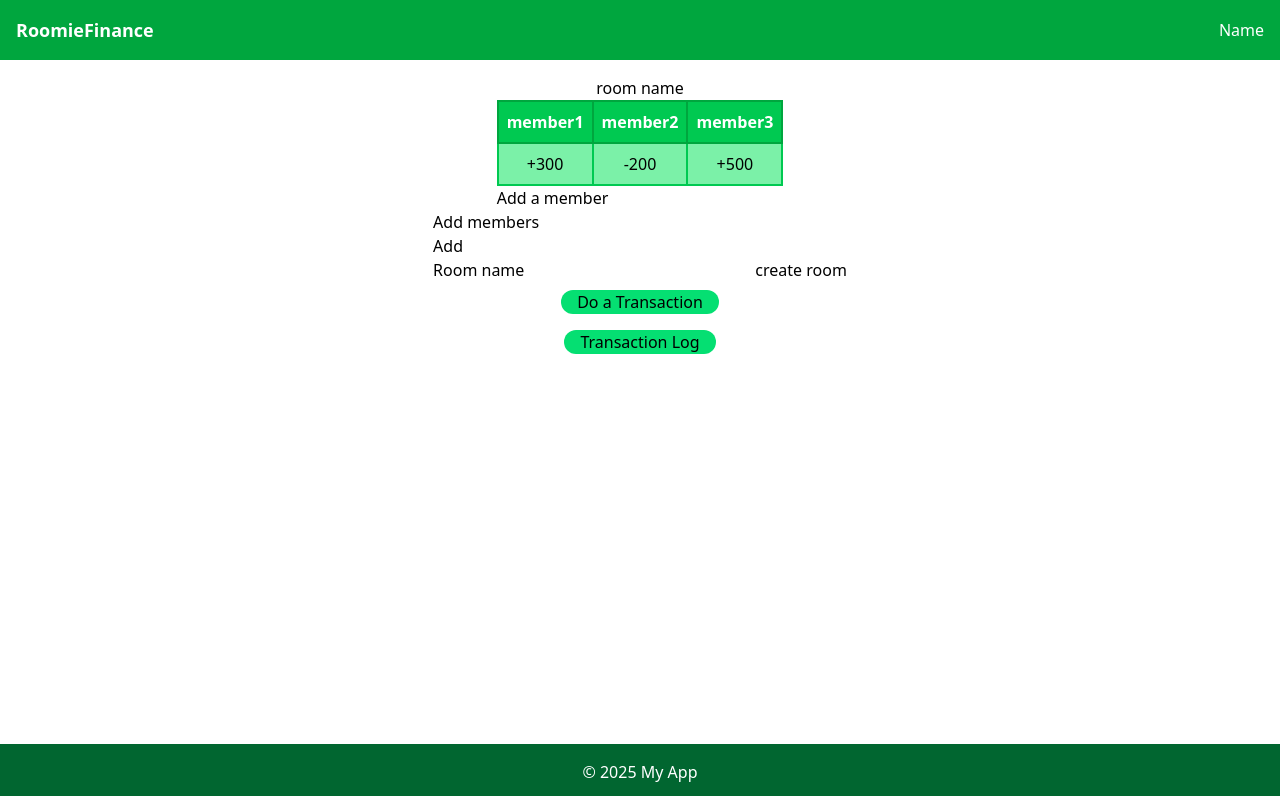
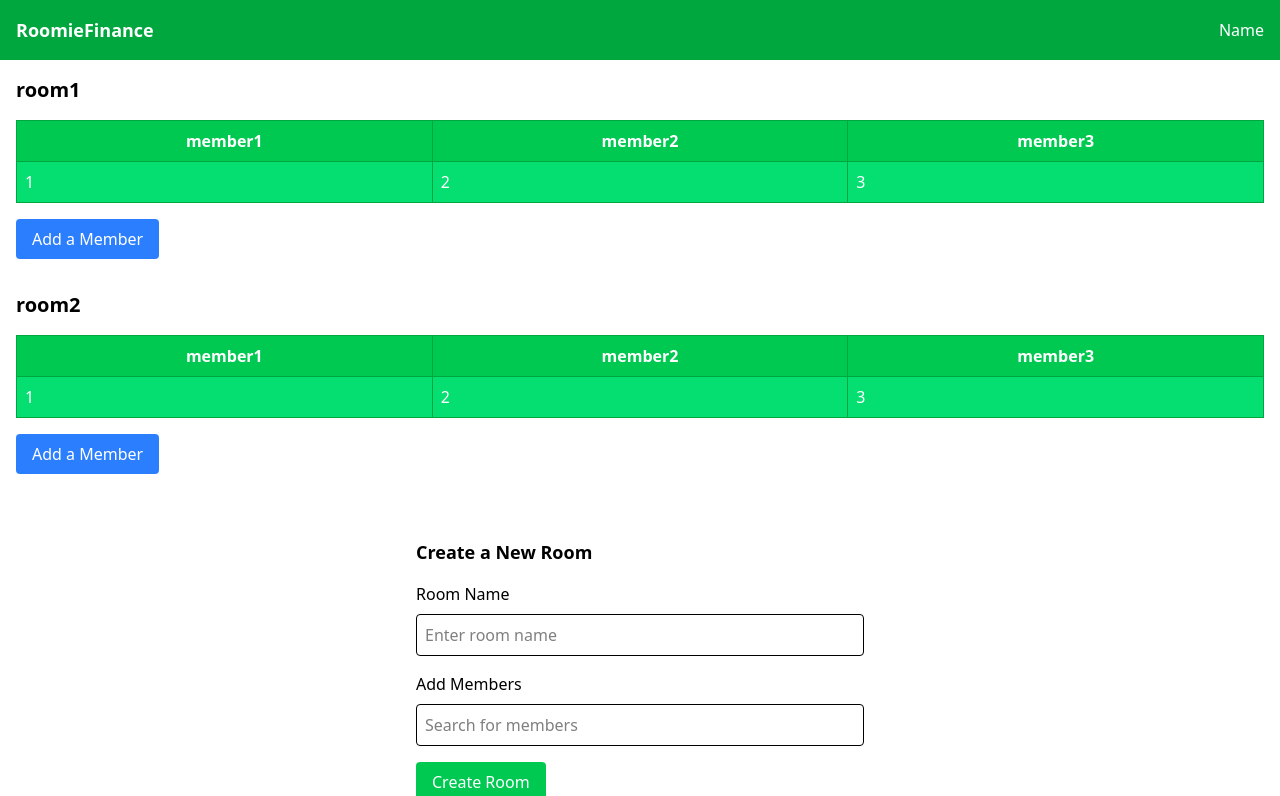
Before and after one commit to chamithkaveesha/Boading-app, a React (Vite) app: page / in a window 1280 px wide. Shown: the top 796 px of the page. Built offline with nearby package versions, Linux system fonts and the light colour scheme.

Commit message:
refactor Dashboard component to manage multiple rooms and members with improved UI and state handling

```diff
--- a/src/pages/Dashboard.jsx
+++ b/src/pages/Dashboard.jsx
@@ -1,56 +1,97 @@
-const roomName  = "room name";
+import React, { useState } from "react";
 
-function Dashboard(){
-    return(
+const dashboardDetails = [
+    { roomName: "room1", id: 1, members: ["member1", "member2", "member3"], balances: [1, 2, 3] },
+    { roomName: "room2", id: 2, members: ["member1", "member2", "member3"], balances: [1, 2, 3] }
+  ];
+
+  function Dashboard() {
+
+    const handleSearchingMembers = (event) => {
+        // implement the search logic here
+        console.log(event.target.value);
+        }
+
+
+    const [newRoomName,setRoomName] = useState("");
+
+    const [members,setMembers] = useState([]);
+
+    const handleAddMembers = (member) => {
+        setMembers([...members,member]);
+    }
+
+    const handleCreateRoom = () => {
+        console.log(newRoomName);
+        console.log(members);
+        // implement the create room logic here
+    }
+
+    const handleRoomName = (event) => {
+        setRoomName(event.target.value);
+    }
+
+    return (
       <div className="flex flex-col items-center justify-center">
-
-            <h2>{roomName}</h2>
-            {/* secction for the summery table */}
-            <section >
-                <table className="min-w-full table-auto ">
+        {/* Rendering each room */}
+        {dashboardDetails.map((room, index) => (
+          <div key={index} className="mb-8 w-full">
+            <h2 className="text-xl font-bold mb-4">{room.roomName}</h2>
+            {/* Summary table */}
+            <section>
+              <table className="min-w-full table-auto border-collapse border border-green-600">
                 <thead>
                   <tr>
-                            <th className="bg-green-500 p-2 border-2 border-green-600  text-white">member1</th>
-                            <th className="bg-green-500 p-2 border-2 border-green-600 text-white">member2</th>
-                            <th className="bg-green-500 p-2 border-2 border-green-600 text-white">member3</th>
+                    {room.members.map((member, i) => (
+                      <th key={i} className="bg-green-500 p-2 border border-green-600 text-white">
+                        {member}
+                      </th>
+                    ))}
                   </tr>
                 </thead>
                 <tbody>
                   <tr>
-                            <td className="bg-green-300 p-2 border-2 border-green-500 text-center">+300</td>
-                            <td className="bg-green-300 p-2 border-2 border-green-500 text-center">-200</td>
-                            <td className="bg-green-300 p-2 border-2 border-green-500 text-center">+500</td>
+                    {room.balances.map((balance, i) => (
+                      <td key={i} className="bg-green-400 p-2 border border-green-600 text-white">
+                        {balance}
+                      </td>
+                    ))}
                   </tr>
                 </tbody>
               </table>
-                {/* this should be a popup window */}
-                <button>Add a member</button>
+              {/* Popup button placeholder */}
+              <button className="mt-4 bg-blue-500 text-white px-4 py-2 rounded">Add a Member</button>
+            </section>
+          </div>
+        ))}
+
+        {/* Section for adding a new room */}
+        <section className="mt-8 w-full max-w-md">
+          <h3 className="text-lg font-bold mb-4">Create a New Room</h3>
+          <div className="mb-4">
+            <label className="block mb-2">Room Name</label>
+            <input type="text" onChange={handleRoomName} value={newRoomName} className="w-full p-2 border rounded" placeholder="Enter room name" />
+          </div>
+          <div className="mb-4">
+            <label className="block mb-2">Add Members</label>
+            <input type="text" onChange={handleSearchingMembers}  className="w-full p-2 border rounded" placeholder="Search for members" />
+            <ul>
+                {members.map((member, index) => (
+                    <li key={index}>{member} <button onClick={() => handleAddMembers(member)}>Add</button></li>
+                ))}
+            </ul>
+          </div>
+
+          <button onClick={handleCreateRoom} className="bg-green-500 text-white px-4 py-2 rounded">Create Room</button>
         </section>
 
-            <section>
-
-                <section>
-                    <label>Add members</label>
-                    <input></input>
-                    <p>
-                        {/* display search results all are selectable */}
-                    </p>
-                    <button>Add</button>
-                </section>
-
-                <label>Room name</label>
-                    <input type="text"></input>
-                <button>create room</button>
-            </section>
-
-            {/* section for the other buttons */}
-            <section className="flex items-center justify-center flex-col">
-                <button className="bg-green-400 rounded-full px-4 cursor-pointer m-2">Do a Transaction</button>
-                <button className="bg-green-400 rounded-full px-4 cursor-pointer m-2">Transaction Log</button>
+        {/* Section for other buttons */}
+        <section className="flex items-center justify-center flex-col mt-8">
+          <button className="bg-green-400 rounded-full px-4 py-2 m-2">Do a Transaction</button>
+          <button className="bg-green-400 rounded-full px-4 py-2 m-2">Transaction Log</button>
         </section>
       </div>
     );
-
   }
 
   export default Dashboard;
```
Lines whose indentation alone changed are shown as unchanged.
